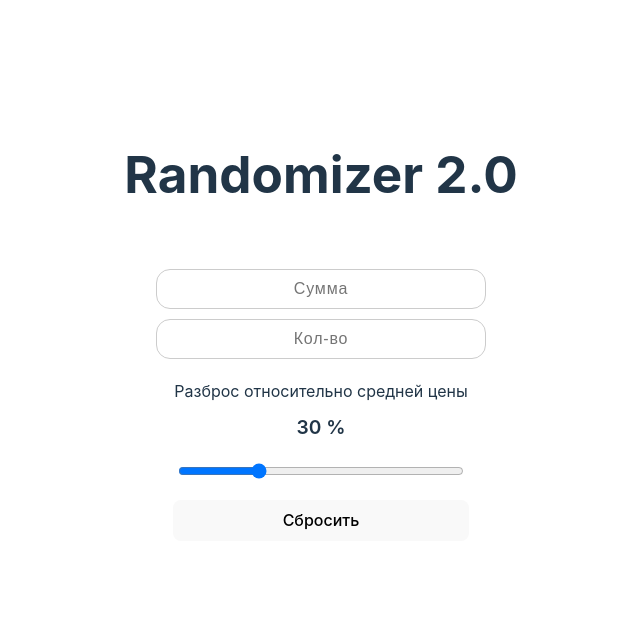
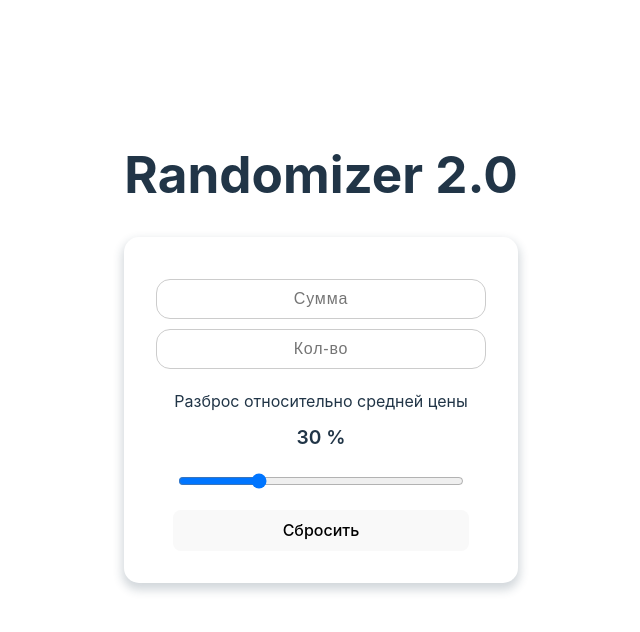
Before and after one commit to Yogurt7v/Randomizer2.0, a React (Vite) app: page / in a window 1280 px wide. Shown: the top 632 px of the page, without its empty margins (319-959 px from the left). Built offline with nearby package versions, Linux system fonts and the light colour scheme.

Commit message:
slyles fix

```diff
--- a/src/App.css
+++ b/src/App.css
@@ -25,9 +25,12 @@
   margin: auto;
   padding: 2em;
   max-width: 370px;
+  box-shadow: 0px 5px 10px 2px rgba(34, 60, 80, 0.2);
+  border-radius: 15px;
 }
 
 .inputs{
+  margin-top: 10px;
   display: flex;
   flex-direction: column;
   gap: 10px;
--- a/src/assets/component.module.css
+++ b/src/assets/component.module.css
@@ -2,6 +2,7 @@
   border: 1px solid grey;
   border-radius: 15px;
   margin-bottom: 30px;
+  box-shadow: 0px 5px 10px 2px rgba(34, 60, 80, 0.2);
 
 }
 
@@ -12,6 +13,7 @@
     padding: 0 0 0 20px;
     gap: 10px;
     margin: 10px;
+
   }
 
 .cardItem:first-child{
--- a/vite.config.js
+++ b/vite.config.js
@@ -4,5 +4,5 @@ import react from '@vitejs/plugin-react-swc'
 // https://vitejs.dev/config/
 export default defineConfig({
   plugins: [react()],
-  base: '/<REPO>/',
+  base: '/',
 })
```
